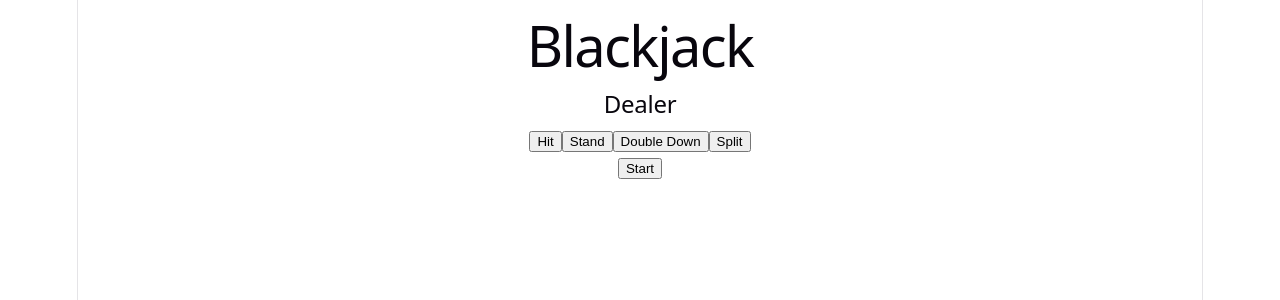
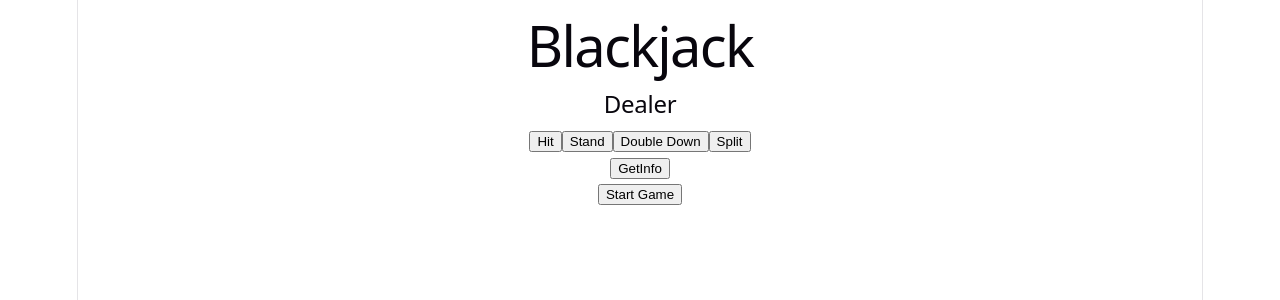
Before and after one commit to JeysonRo/Blackjack_WebApp, a React (Vite) app in the folder frontend/: page / in a window 1280 px wide. Shown: the top 300 px of the page. Built offline with nearby package versions, Linux system fonts and the light colour scheme.

Commit message:
implemented useMutation

```diff
--- a/frontend/src/App.tsx
+++ b/frontend/src/App.tsx
@@ -1,13 +1,17 @@
 // import { useState } from "react";
 import { useQuery, useMutation } from "@tanstack/react-query"
-import { getGame } from "./api/game";
+import { getGame, startGame } from "./api/game";
 
 function App() {
 
-  const { data, isLoading, error, refetch } = useQuery({
+  const gameQuery = useQuery({
     queryKey: ["game"],
     queryFn: getGame,
     enabled: false,
+  });
+
+  const startGameMutation = useMutation({
+    mutationFn: startGame,
   });
 
   return (
@@ -31,14 +35,30 @@ function App() {
           <button>Split</button>
         </div>
         <div className="Menu">
-          <button onClick={() => refetch()}>
-            Start
+          <button onClick={() => gameQuery.refetch()}>
+            GetInfo
           </button>
           <div>
-            {isLoading && <p>WE are Loading...</p>}
-            {error && <p>MFW Something went wrong.</p>}
-            {data && <p>{data.message}</p>}
+            {gameQuery.isLoading && <p>WE are Loading...</p>}
+            {gameQuery.error && <p>MFW Something went wrong.</p>}
+            {gameQuery.data && <p>{gameQuery.data.message}</p>}
           </div>
+          </div>
+        <div className="Menu">
+          <button
+           onClick={() => startGameMutation.mutate()}
+           disabled={startGameMutation.isPending}
+           >
+            {startGameMutation.isPending ? "Starting..." : "Start Game"}
+          </button>
+
+          {startGameMutation.isError && (
+            <p>Error: {startGameMutation.error.message}</p>
+          )}
+
+          {startGameMutation.data && (
+            <p>{startGameMutation.data.message}</p>
+          )}
         </div>
       </main>
     </div>
```
